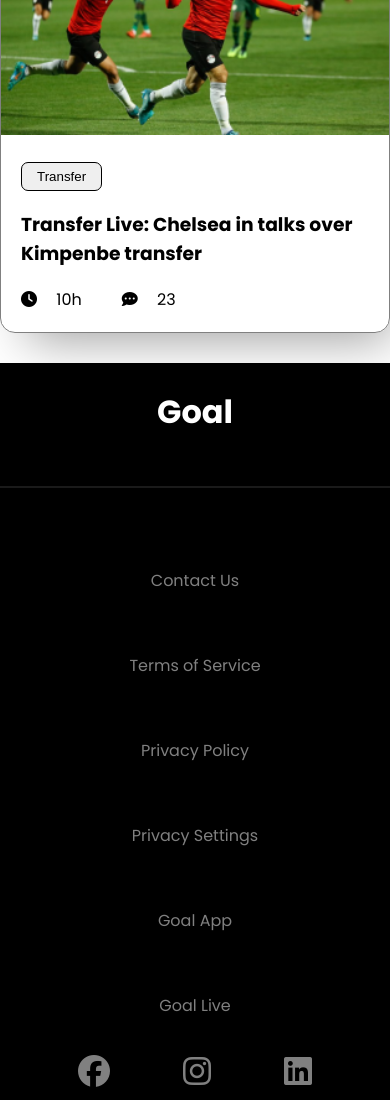
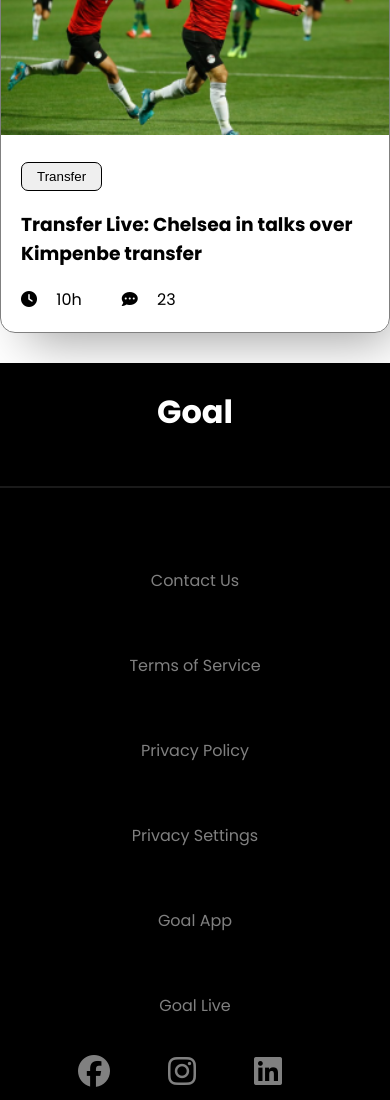
Before and after one commit to jinx71/world-cup, a plain HTML site: page index.html in a window 390 px wide. Shown: the part 6163-7263 px from the top of the page. Drawn offline with Linux system fonts and the light colour scheme.

Commit message:
Responsive Mobile view added -2

```diff
--- a/css/style.css
+++ b/css/style.css
@@ -263,7 +263,7 @@
 }
 
 .social-icon span a {
-    /* margin-right: 30px; */
+    margin-right: 30px;
 }
 
 /* Mobile View */
@@ -320,8 +320,3 @@
 }
 
 /* Tab View */
-@media only screen (min-width : 577px) and (max-width : 992px) {
-    body {
-        background-color: cyan;
-    }
-}
```
